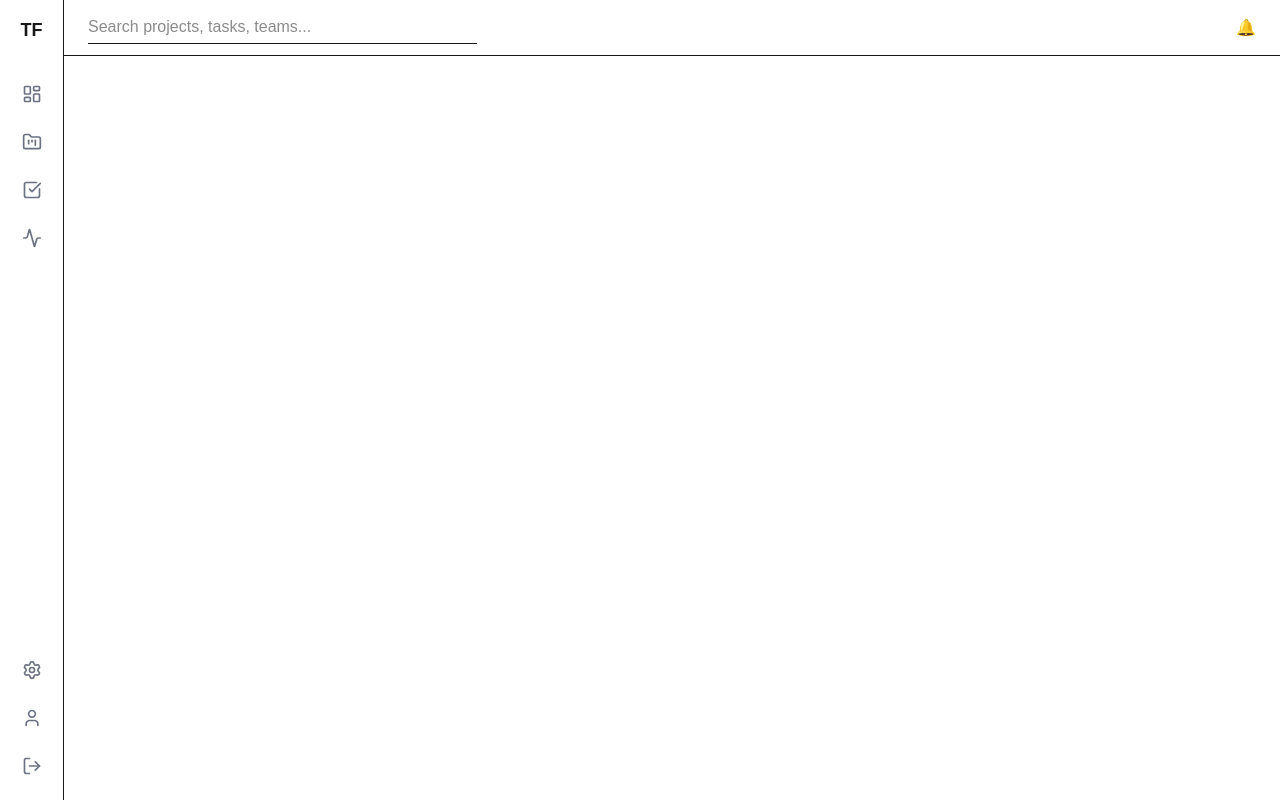
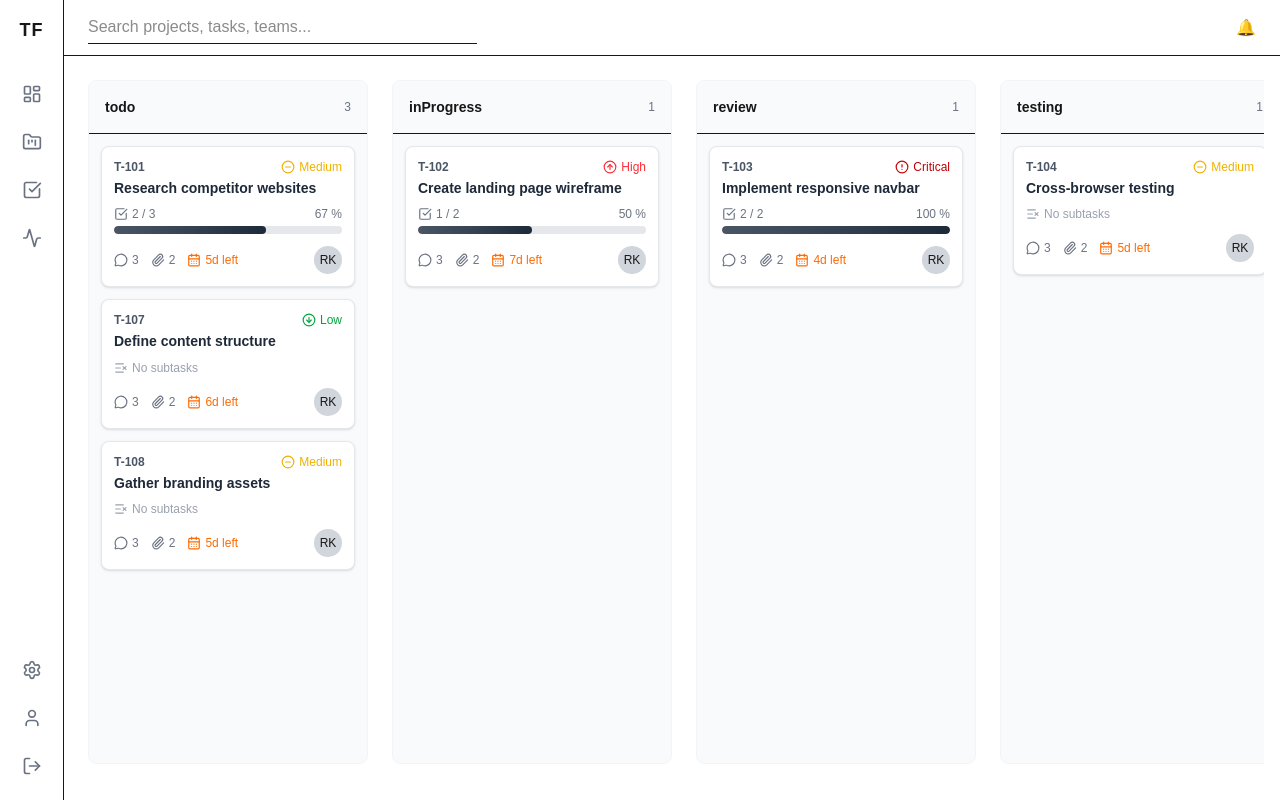
Before and after one commit to dev-px/task-flow, a Next.js app: page /projects/1 in a window 1280 px wide. Built offline with nearby package versions, Linux system fonts and the light colour scheme.

Commit message:
Enhance Kanban board functionality; add task sections and routing; update project data structure

```diff
--- a/package.json
+++ b/package.json
@@ -9,6 +9,7 @@
     "lint": "eslint"
   },
   "dependencies": {
+    "@dnd-kit/dom": "^0.3.2",
     "lucide-react": "^0.577.0",
     "next": "16.1.6",
     "react": "19.2.3",
--- a/src/app/projects/[projectId]/page.js
+++ b/src/app/projects/[projectId]/page.js
@@ -1,11 +1,32 @@
 "use client";
 
 import { useParams } from "next/navigation";
+import { useEffect, useState } from "react";
+import { projectsKanban } from "@/utils/helper"
+import TaskSection from "@/components/task/TaskSection";
 
 export default function kanBanPage() {
     const { projectId } = useParams();
-    console.log(projectId)
+    const [tasks, setTasks] = useState(null);
+
+    const data = projectsKanban.filter((project) => project.id === parseInt(projectId))[0];
+
+    useEffect(() => {
+        if (data) setTasks(data?.columns ? Object.values(data.columns) : null);
+    }, [data]);
+
     return (
-        <div></div>
+        <div>{tasks && tasks.length > 0 ? (
+            <div className="flex gap-6 overflow-x-auto p-2 h-[calc(100vh-100px)]">
+
+                {tasks.map((col) => (
+                    <TaskSection key={col.id} col={col} />
+                ))}
+
+            </div>
+
+        ) : (
+            <div className="flex justify-center items-center h-full font-semibold">No Task Available</div>
+        )}</div>
     )
 }
--- a/src/components/layout/Sidebar.jsx
+++ b/src/components/layout/Sidebar.jsx
@@ -31,7 +31,9 @@ export default function Sidebar() {
         <aside className="h-screen w-16 border-r flex flex-col items-center py-4">
 
             {/* Logo */}
-            <div className="font-bold text-lg mb-8">TF</div>
+            <Link href="/" className="decoration-0">
+                <div className="font-bold text-lg mb-8 tracking-wider">TF</div>
+            </Link>
 
             {/* Top Links */}
             <nav className="flex flex-col gap-3 flex-1">
--- a/src/components/task/TaskCard.jsx
+++ b/src/components/task/TaskCard.jsx
@@ -1,78 +1,100 @@
 import {
-    TriangleAlert,
-    MessageCircle,
-    CalendarDays,
-    Paperclip,
-    CheckSquare
+    TriangleAlert, MessageCircle, CalendarDays,
+    Paperclip, CheckSquare, ListX,
+
 } from "lucide-react";
 import ProgressBar from "../project/ProgressBar";
+import { priorityConfig } from "@/utils/helper";
 
-export default function TaskCard() {
+export default function TaskCard({ task }) {
+    const currDate = new Date();
+    const updateDate = new Date(task?.dueDate);
+    const timeDiff = updateDate - currDate;
+    const daysLeft = Math.ceil(timeDiff / (1000 * 60 * 60 * 24));
+    const completeSTaskLength = task.subtasks.filter(st => st.completed).length;
+    const priority = priorityConfig[task?.priority];
+
     return (
         <div className="bg-white border border-gray-200 rounded-lg p-3 shadow-sm hover:shadow-md transition cursor-pointer">
 
             {/* Issue ID + Priority */}
             <div className="mb-1 text-xs flex justify-between items-center">
                 <span className="font-semibold text-gray-600">
-                    PRT-01
+                    {task?.id}
                 </span>
 
-                <div className="text-red-500 flex items-center gap-1">
-                    <TriangleAlert size={14} />
-                    <span className="text-xs font-medium">High</span>
+                <div className={`flex items-center gap-1 ${priority?.color}`}>
+                    <priority.icon size={14} />
+                    <span className="text-xs font-medium">{priority?.label}</span>
                 </div>
             </div>
 
             {/* Title */}
             <h3 className="font-semibold text-gray-800 mb-2 leading-snug text-sm line-clamp-2">
-                Fix checkout API payment failure
+                {task?.title}
             </h3>
 
             {/* Labels */}
-            <div className="flex-wrap flex mb-2 gap-2">
+            {/* <div className="flex-wrap flex mb-2 gap-2">
                 <span className="px-2 py-0.5 text-xs bg-red-100 text-red-700 rounded">
                     bug
                 </span>
                 <span className="px-2 py-0.5 text-xs bg-blue-100 text-blue-700 rounded">
                     backend
                 </span>
-            </div>
+            </div> */}
 
             {/* Subtask Progress */}
             <div className="mb-3">
+                {task.subtasks && task.subtasks.length > 0 ? (
+                    <>
                         <div className="text-xs text-gray-500 mb-1 flex items-center justify-between">
                             <div className="flex items-center gap-1">
                                 <CheckSquare size={14} />
-                        <span>12 / 20</span>
+                                <span>{completeSTaskLength}{" "}/ {task.subtasks.length}</span>
                             </div>
 
-                    <span>60%</span>
+                            <span>{Math.round((completeSTaskLength / task.subtasks.length) * 100)} %</span>
                         </div>
 
-                <ProgressBar progress={60} />
+                        <ProgressBar progress={(completeSTaskLength / task.subtasks.length) * 100} />
+                    </>
+                ) : (
+                    // when no subtasks
+                    <div className="text-xs text-gray-400 flex items-center gap-1">
+                        <ListX size={14} />
+                        <span>No subtasks</span>
+                    </div>
+                )}
             </div>
 
             {/* Footer */}
-            <div className="flex items-center justify-between text-xs text-gray-500">
-
-                {/* Left icons */}
+            <div className="flex items-center justify-between text-xs">
                 <div className="flex gap-3 items-center">
 
-                    <div className="flex items-center gap-1">
+                    {/* Comments */}
+                    <div className="flex items-center gap-1 text-gray-500">
                         <MessageCircle size={14} />
                         <span>3</span>
                     </div>
 
-                    <div className="flex items-center gap-1">
+                    {/* Attachments */}
+                    <div className="flex items-center gap-1 text-gray-500">
                         <Paperclip size={14} />
                         <span>2</span>
                     </div>
 
-                    <div className="flex items-center gap-1 text-orange-500">
+                    {/* Due Date */}
+                    <div className={`flex items-center gap-1 ${daysLeft < 0 ? "text-red-500" : "text-orange-500"}`}>
                         <CalendarDays size={14} />
-                        <span>3d</span>
+                        {daysLeft < 0 ? (
+                            <span>{Math.abs(daysLeft)}d overdue</span>
+                        ) : daysLeft == 0 ? (
+                            <span>Due today</span>
+                        ) : (
+                            <span>{daysLeft}d left</span>
+                        )}
                     </div>
-
                 </div>
 
                 {/* Assignee */}
--- /dev/null
+++ b/src/components/task/TaskSection.jsx
@@ -0,0 +1,25 @@
+import TaskCard from '@/components/task/TaskCard';
+
+export default function TaskSection({ col }) {
+    return (
+        <div className="min-w-[280px] max-w-[280px] bg-gray-50 border border-gray-100 rounded-lg flex flex-col">
+
+            {/* Column Header */}
+            <div className="p-4 border-b flex justify-between items-center">
+                <h2 className="text-sm font-semibold">{col?.id}</h2>
+                <span className="text-xs text-gray-500">{col.tasks.length}</span>
+            </div>
+
+            {/* Cards Container */}
+            <div className="flex-1 overflow-y-auto hide-scrollbar p-3 space-y-3">
+
+                {/* Example Cards */}
+                {col.tasks.map((item) => (
+                    <TaskCard key={item?.id} task={item} />
+                ))}
+
+            </div>
+
+        </div>
+    )
+}
--- a/src/utils/helper.js
+++ b/src/utils/helper.js
@@ -1,3 +1,6 @@
+import {AlertCircle, ArrowUpCircle, MinusCircle,
+    ArrowDownCircle, CircleDashed} from "lucide-react"
+
 export const projects = [
     {
         id: 1,
@@ -151,21 +154,18 @@ export const projects = [
     }
 ];
 
-export const projects2Kanban = [
+export const projectsKanban = [
     {
         id: 1,
         title: "Website Redesign",
-        description: "Redesign the corporate marketing website for better UX and conversion",
-        progress: 72,
-        tasksCompleted: 18,
-        totalTasks: 25,
-        members: ["Alice Johnson", "Michael Chen", "Sophia Patel", "Daniel Kim", "Olivia Brown"],
-        updatedAt: "2026-03-14T10:20:00Z",
+        columns: {
+            todo: {
+                id: "todo",
+                title: "Todo",
                 tasks: [
                     {
                         id: "T-101",
                         title: "Research competitor websites",
-                column: "Todo",
                         priority: "medium",
                         assignee: "Alice Johnson",
                         dueDate: "2026-03-18",
@@ -176,104 +176,120 @@ export const projects2Kanban = [
                         ]
                     },
                     {
+                        id: "T-107",
+                        title: "Define content structure",
+                        priority: "low",
+                        assignee: "Olivia Brown",
+                        dueDate: "2026-03-19",
+                        subtasks: []
+                    },
+                    {
+                        id: "T-108",
+                        title: "Gather branding assets",
+                        priority: "medium",
+                        assignee: "Daniel Kim",
+                        dueDate: "2026-03-18",
+                        subtasks: []
+                    }
+                ]
+            },
+
+            inProgress: {
+                id: "inProgress",
+                title: "In Progress",
+                tasks: [
+                    {
                         id: "T-102",
-                title: "Create new landing page wireframe",
-                column: "In Progress",
+                        title: "Create landing page wireframe",
                         priority: "high",
                         assignee: "Sophia Patel",
                         dueDate: "2026-03-20",
                         subtasks: [
                             { id: "ST-4", title: "Header layout design", completed: true },
-                    { id: "ST-5", title: "Hero section structure", completed: false },
-                    { id: "ST-6", title: "CTA placement testing", completed: false }
+                            { id: "ST-5", title: "Hero section structure", completed: false }
+                        ]
+                    }
                 ]
             },
+
+            review: {
+                id: "review",
+                title: "Review",
+                tasks: [
                     {
                         id: "T-103",
                         title: "Implement responsive navbar",
-                column: "Review",
-                priority: "high",
+                        priority: "critical",
                         assignee: "Michael Chen",
                         dueDate: "2026-03-17",
                         subtasks: [
                             { id: "ST-7", title: "Mobile dropdown menu", completed: true },
                             { id: "ST-8", title: "Accessibility improvements", completed: true }
                         ]
+                    }
+                ]
             },
+
+            testing: {
+                id: "testing",
+                title: "Testing",
+                tasks: [
                     {
                         id: "T-104",
+                        title: "Cross-browser testing",
+                        priority: "medium",
+                        assignee: "Michael Chen",
+                        dueDate: "2026-03-18",
+                        subtasks: []
+                    }
+                ]
+            },
+
+            done: {
+                id: "done",
+                title: "Done",
+                tasks: [
+                    {
+                        id: "T-106",
                         title: "Optimize hero images",
-                column: "Done",
                         priority: "low",
                         assignee: "Daniel Kim",
                         dueDate: "2026-03-10",
                         subtasks: [
                             { id: "ST-9", title: "Compress images", completed: true },
-                    { id: "ST-10", title: "Implement lazy loading", completed: true }
-                ]
-            }
-        ]
-    },
-
-    {
-        id: 2,
-        title: "Mobile App UI",
-        description: "Design UI system for the new mobile fitness application",
-        progress: 48,
-        tasksCompleted: 11,
-        totalTasks: 23,
-        members: ["Emma Wilson", "John Carter", "Liam Smith", "Noah Taylor"],
-        updatedAt: "2026-03-16T05:40:00Z",
-        tasks: [
-            {
-                id: "T-201",
-                title: "Create design system",
-                column: "Todo",
-                priority: "high",
-                assignee: "Emma Wilson",
-                dueDate: "2026-03-22",
-                subtasks: [
-                    { id: "ST-11", title: "Define color palette", completed: false },
-                    { id: "ST-12", title: "Typography scale", completed: false },
-                    { id: "ST-13", title: "Component naming rules", completed: false }
-                ]
-            },
-            {
-                id: "T-202",
-                title: "Design onboarding screens",
-                column: "In Progress",
-                priority: "medium",
-                assignee: "John Carter",
-                dueDate: "2026-03-19",
-                subtasks: [
-                    { id: "ST-14", title: "Welcome screen layout", completed: true },
-                    { id: "ST-15", title: "Signup flow design", completed: false }
-                ]
-            },
-            {
-                id: "T-203",
-                title: "Prototype workout tracking UI",
-                column: "Review",
-                priority: "high",
-                assignee: "Liam Smith",
-                dueDate: "2026-03-21",
-                subtasks: [
-                    { id: "ST-16", title: "Workout progress chart", completed: true },
-                    { id: "ST-17", title: "Exercise timer UI", completed: true }
-                ]
-            },
-            {
-                id: "T-204",
-                title: "User testing feedback review",
-                column: "Done",
-                priority: "low",
-                assignee: "Noah Taylor",
-                dueDate: "2026-03-12",
-                subtasks: [
-                    { id: "ST-18", title: "Collect user feedback", completed: true },
-                    { id: "ST-19", title: "Summarize usability issues", completed: true }
+                            { id: "ST-10", title: "Lazy loading", completed: true }
                         ]
                     }
                 ]
             }
+        }
+    }
 ];
+
+export const priorityConfig = {
+    critical: {
+        label: "Critical",
+        color: "text-red-700",
+        icon: AlertCircle
+    },
+    high: {
+        label: "High",
+        color: "text-red-500",
+        icon: ArrowUpCircle
+    },
+    medium: {
+        label: "Medium",
+        color: "text-yellow-500",
+        icon: MinusCircle
+    },
+    low: {
+        label: "Low",
+        color: "text-green-600",
+        icon: ArrowDownCircle
+    },
+    backlog: {
+        label: "Backlog",
+        color: "text-gray-400",
+        icon: CircleDashed
+    }
+};
```
Also changed, not shown: 2 other files (tests, documents, lock files or other folders). Lines whose indentation alone changed are shown as unchanged.
